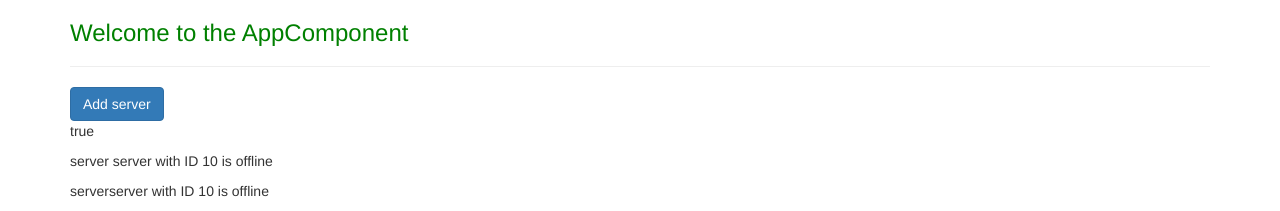
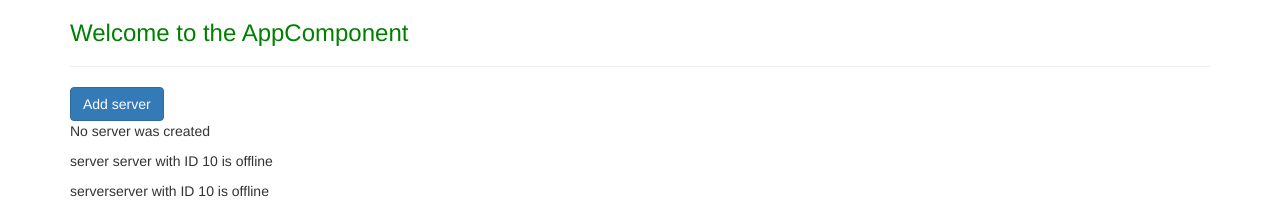
Before and after one commit to evagolabek/angular-app-udemy-course, an Angular app: page / in a window 1280 px wide. Shown: the top 211 px of the page. Built offline with nearby package versions, Linux system fonts and the light colour scheme.

Commit message:
event binding

```diff
--- a/src/app/servers/servers.component.html
+++ b/src/app/servers/servers.component.html
@@ -1,11 +1,14 @@
 <!-- enclosing 'disabled' in [] means we directly binding property i.e. this native element property to our own ts property 'allowNewServer'
 , disabled needs true or false which exactly what allowNewServer results in-->
-<button class="btn btn-primary" [disabled]="!allowNewServer">Add server</button>
+
+<!-- event click calls the onCreateServer method -->
+<button class="btn btn-primary" [disabled]="!allowNewServer" (click)="onCreateServer()">Add server</button>
 
 <!-- you can also output the true or false in the string interpolation bc boolean is cast into a string -->
-<p>{{allowNewServer}}</p>
+<!-- <p>{{allowNewServer}}</p> -->
 
 <!-- property binding -->
 <!-- <p[innerText]="allowNewServer"></p> -->
 
+<p> {{ serverCreationStatus }}</p>
 <app-server></app-server>
--- a/src/app/servers/servers.component.ts
+++ b/src/app/servers/servers.component.ts
@@ -10,6 +10,7 @@ import { Component, OnInit } from '@angular/core';
 })
 export class ServersComponent implements OnInit {
   allowNewServer = false;
+  serverCreationStatus ='No server was created';
 
   constructor() {
     setTimeout(() => {
@@ -17,7 +18,9 @@ export class ServersComponent implements OnInit {
     }, 2000);
   }
 
-  ngOnInit() {
+  ngOnInit() {}
+
+  onCreateServer() {
+    this.serverCreationStatus = 'server was created';
   }
-
 }
```
